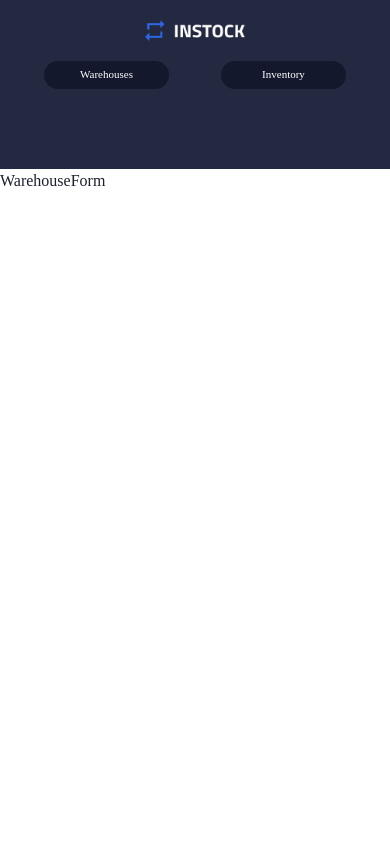
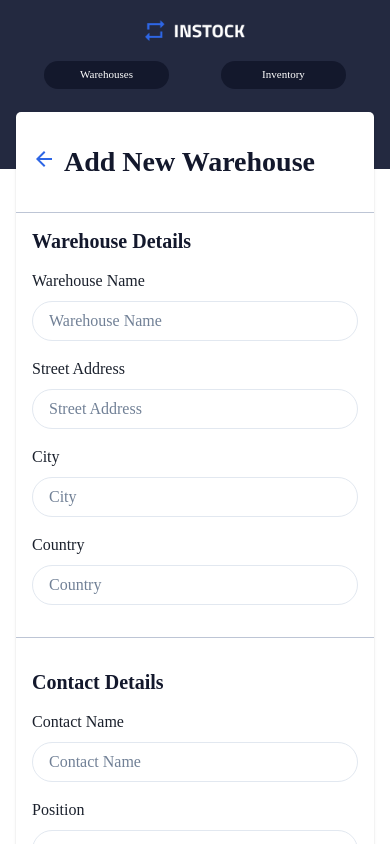
Before and after one commit to simon-harlow/instock, a React (Create React App) app in the folder client/: page / in a window 390 px wide. Both pictures are taken after typing "Sample" into the empty fields and a click on the button "Add New Warehouse". Shown: the top 844 px of the page. Built offline with nearby package versions, Linux system fonts and the light colour scheme; no server answers; a web font is replaced by a local one.

Commit message:
built add new warehouse in mobile, added form handler so it post successfully, updated some styling issues on warehouse main page

```diff
--- a/client/src/components/WarehouseForm/WarehouseForm.js
+++ b/client/src/components/WarehouseForm/WarehouseForm.js
@@ -1,7 +1,179 @@
 import React from 'react';
+import { useState } from "react";
+import { useNavigate } from "react-router-dom";
+import axios from "axios"
+
+import { API_URL } from "../Utils/const";
+import { ArrowBack, AddWhite } from '../../assets/modifiedIcons'
+
+import { Form, FormControl, FormLabel, FormErrorMessage, FormHelperText, Input, Box, Flex, Heading, Button } from '@chakra-ui/react'
 
 function WarehouseForm() {
-    return <div>WarehouseForm</div>;
+
+    const [warehouse_name, setWarehouseName] = useState("");
+    const [address, setAddress] = useState("");
+    const [city, setCity] = useState("");
+    const [country, setCountry] = useState("");
+    const [contact_name, setContactName] = useState("");
+    const [contact_position, setContactPosition] = useState("");
+    const [contact_phone, setContactPhoneNumber] = useState("");
+    const [contact_email, setContactEmail] = useState("");
+
+    const navigate = useNavigate();
+    const handleCancelClick = () => navigate(-1);
+
+    const handleWarehouseNameChange = (event) => {
+        setWarehouseName(event.target.value);
+    };
+
+    const handleAddressChange = (event) => {
+        setAddress(event.target.value);
+    };
+
+    const handleCityChange = (event) => {
+        setCity(event.target.value);
+    };
+
+    const handleCountryChange = (event) => {
+        setCountry(event.target.value);
+    };
+
+    const handleContactNameChange = (event) => {
+        setContactName(event.target.value)
+    };
+
+    const handleContactPositionChange = (event) => {
+        setContactPosition(event.target.value);
+    };
+
+    const handleContactPhoneNumberChange = (event) => {
+        setContactPhoneNumber(event.target.value);
+    };
+
+    const handleContactEmailChange = (event) => {
+        setContactEmail(event.target.value);
+    }
+
+    const isFormValid = () => {
+        // TO DO: Check if the fields are all filled
+        if (!warehouse_name ||
+            !address ||
+            !city ||
+            !country ||
+            !contact_name ||
+            !contact_position ||
+            !contact_phone ||
+            !contact_email) {
+            return false;
+        }
+        return true;
+    };
+
+    const handleFormSubmit = (event) => {
+        event.preventDefault();
+        if (isFormValid()) {
+            axios.post(
+                `${API_URL}/warehouses`,
+                {
+                    warehouse_name,
+                    address,
+                    city,
+                    country,
+                    contact_name,
+                    contact_position,
+                    contact_phone,
+                    contact_email
+                }
+            )
+            .then(() => {
+                setWarehouseName("");
+                setAddress("");
+                setCity("");
+                setCountry("");
+                setContactName("");
+                setContactPosition("");
+                setContactPhoneNumber("");
+                setContactEmail("");
+                // navigate back to warehouses
+            })
+            .catch((error) => {
+                console.error(error);
+            });
+        } else {
+            alert("Failed to sign up, you have errors in your form");
+        }
+    };
+
+    return (
+        <Box maxW="1020px" mx={{ base: '0', xl: 'auto' }} boxShadow='base' bg="$White" position="absolute" top="7rem" left={{ base: '4', sm: '4', md: '8', xl: '0' }} right={{ base: '4', sm: '4', md: '8', xl: '0' }} zIndex="2" borderRadius="5px">
+            <Flex direction="row" alignItems={{ base: 'baseline' }} justify={{ base: 'flex-start', md: 'flex-start' }} px={{ base: '1rem', md: '1rem' }} py="1rem" borderBottom="1px solid" borderBottomColor="$Cloud">
+                <ArrowBack onClick={handleCancelClick} cursor="pointer" boxSize={6} color="$InstockIndigo"/>
+                <Heading as="h1" size="lg" pl="0.5rem" py="1rem" fontSize={{ base: 'mh1PageHeader', sm: 'mh1PageHeader', md: 'h1PageHeader' }} lineHeight={{ base: 'mh1PageHeader', sm: 'mh1PageHeader', md: 'h1PageHeader' }}>
+                    Add New Warehouse
+                </Heading>
+            </Flex>
+            <form onSubmit={handleFormSubmit}>
+                {/* TODO: add ui error messages as per design
+                    TODO: add styling to input labels
+                    TODO: add other rules such as char limits
+                     */}
+                <Flex flexDirection={{base: "column"}} justifyContent="space-between" alignItems="flex-start" py="1rem">
+                    <Box flex="1" w="100%" px="1rem" pb="2rem" borderBottom="1px solid" borderBottomColor="$Cloud">
+                        <Heading as="h2" size="lg" fontSize={{ base: 'mh2SubHeader', sm: 'mh2SubHeader', md: 'h2SubHeader' }}>Warehouse Details</Heading>
+                        <FormControl name="warehouse_name" id="warehouse_name" mt={4}>
+                            <FormLabel>Warehouse Name</FormLabel>
+                                <Input onChange={handleWarehouseNameChange} type="text" borderRadius="20px" placeholder='Warehouse Name'/>
+                        </FormControl>
+                        <FormControl name="address" id="address" mt={4}>
+                            <FormLabel>Street Address</FormLabel>
+                                <Input onChange={handleAddressChange} type="text" borderRadius="20px" placeholder='Street Address'/>
+                        </FormControl>
+                        <FormControl name="city" id="city" mt={4}>
+                            <FormLabel>City</FormLabel>
+                                <Input onChange={handleCityChange} type="text" borderRadius="20px" placeholder='City'/>
+                        </FormControl>
+                        <FormControl name="country" id="country" mt={4}>
+                            <FormLabel>Country</FormLabel>
+                                <Input onChange={handleCountryChange} type="text" borderRadius="20px" placeholder='Country'/>
+                        </FormControl>
+                    </Box>
+                    <Box flex="1" w="100%" px="1rem" pt="2rem">
+                        <Heading as="h2" size="lg" fontSize={{ base: 'mh2SubHeader', sm: 'mh2SubHeader', md: 'h2SubHeader' }}>Contact Details</Heading>
+                        <FormControl name="contact_name" id="contact_name" mt={4}>
+                            <FormLabel>Contact Name</FormLabel>
+                                <Input onChange={handleContactNameChange} name="contact_name" id="contact_name" type="text" borderRadius="20px" placeholder='Contact Name'/>
+                        </FormControl>
+                        <FormControl name="contact_position" id="contact_position" mt={4}>
+                            <FormLabel>Position</FormLabel>
+                                <Input onChange={handleContactPositionChange} type="text" borderRadius="20px" placeholder='Position'/>
+                        </FormControl>
+                        <FormControl name="contact_phone" id="contact_phone" mt={4}>
+                            <FormLabel>Phone Number</FormLabel>
+
+                            {/* TODO: force phone number syntax */}
+                                <Input onChange={handleContactPhoneNumberChange} type="text" borderRadius="20px" placeholder='Phone Number'/>
+                        </FormControl>
+                        <FormControl name="contact_email" mt={4}>
+                            <FormLabel>Email</FormLabel>
+                            {/* TODO: force email syntax */}
+                                <Input onChange={handleContactEmailChange} type="email" borderRadius="20px" placeholder='Email'/>
+                            <FormErrorMessage>
+                                Email is required.
+                            </FormErrorMessage>
+                        </FormControl>
+                    </Box>
+                    <Flex mt={8} gap={4} width="100%" bg="$LightGrey" justifyContent="flex-end" p="1rem" alignItems={{ base: 'center' }} justify={{ base: 'space-between', md: 'flex-start' }}>
+                        <Button onClick={handleCancelClick} flex="1" h="36px" borderRadius="20px" variant="outline" bg="$White" _hover={{ bg: '' }}>
+                            Cancel
+                        </Button>
+                        <Button leftIcon={<AddWhite />} type="submit" flex="1" h="36px" borderRadius="20px" variant="outline" bg="$InstockIndigo" color="$White" _hover={{ bg: '' }}>
+                            Add Warehouse
+                        </Button>
+                    </Flex>
+                </Flex>
+            </form>
+        </Box>
+    )
 }
 
 export default WarehouseForm;
--- a/client/src/components/Warehouses/WarehouseMobile.js
+++ b/client/src/components/Warehouses/WarehouseMobile.js
@@ -19,7 +19,7 @@ function WarehouseMobile({ id, warehouseData, deleteWarehouse }) {
     const handleClickEditWarehouse = () => navigate(`/warehouses/edit/${warehouse.id}`)
 
     return (
-        <Flex key={id} direction="column" alignItems="flex-start" borderTop="1px solid gray" pt="1rem" borderTopColor="$Cloud">
+        <Flex key={id} direction="column" alignItems="flex-start" borderTop="1px solid" pt="1rem" borderTopColor="$Cloud">
             <Flex justifyContent="space-between" w="100%" direction="row" px="2rem">
                 <Flex direction="column" w="50%" mr="1rem">
                     <Box mb={4}>
--- a/client/src/components/Warehouses/WarehouseTabDesk.js
+++ b/client/src/components/Warehouses/WarehouseTabDesk.js
@@ -38,7 +38,7 @@ function WarehouseTabDesk({ id, warehouseData, deleteWarehouse }) {
                 <Flex gap={2}>
                     <Delete cursor="pointer" boxSize={6} color="$Red" onClick={() => {onOpen(); console.log(warehouse.id);}}/>
                     <Modal onClose={onClose} isOpen={isOpen}>
-                        <ModalOverlay backdropBlur='2px' bg='none' />
+                        <ModalOverlay bg="rgba(35, 41, 64, 0.5)" />
                         <ModalContent>
                             <ModalHeader>Delete {warehouse.warehouse_name} inventory item?</ModalHeader>
                             <ModalCloseButton />
```
